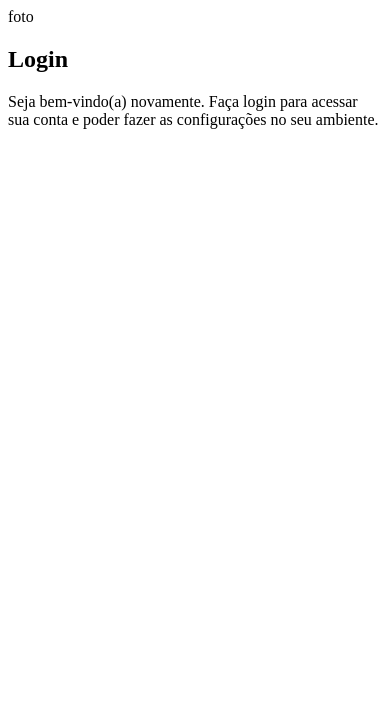
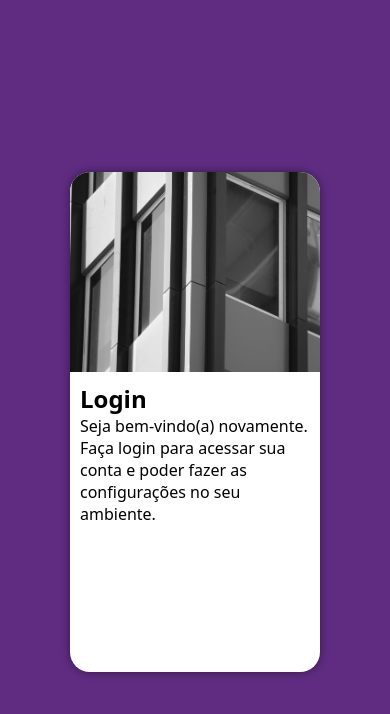
Before and after one commit to GusDev150/Projeto-login, a plain HTML site: page index.html in a window 390 px wide. Drawn offline with Linux system fonts and the light colour scheme.

Commit message:
estrutura css mobile first

```diff
--- a/index.html
+++ b/index.html
@@ -10,7 +10,7 @@
     <main>
         <section id="login">
             <div class="img">
-                foto
+                <!-- Aqui vai a imagem no CSS-->
             </div>
             <div class="formulario">
                 <h1>Login</h1>
--- a/styles/style.css
+++ b/styles/style.css
@@ -4,3 +4,51 @@
     --verde: #49a09d;
     --lilás: #5f2c82;
 }
+
+* {
+    padding: 0px;
+    margin: 0px;
+    font-family: system-ui, -apple-system, BlinkMacSystemFont, 'Segoe UI', Roboto, Oxygen, Ubuntu, Cantarell, 'Open Sans', 'Helvetica Neue', sans-serif;
+    box-sizing: border-box;
+}
+
+body, html {
+    background-color: var(--lilás);
+    height: 100vh;
+    width: 100vw;
+}
+
+main {
+    position: relative;
+    height: 100vh;
+    width: 100vw;
+}
+
+section#login {
+    position: absolute;
+    top: 50%;
+    left: 50%;
+    transform: translate(-50%, -50%);
+    overflow: hidden;
+
+    background-color: white;
+    width: 250px;
+    height: 500px;
+    border-radius: 20px;
+    box-shadow: 0px 0px 10px rgba(0, 0, 0, 0.445);
+}
+
+section#login > div.img {
+    display: block;
+    background-image: url(../img/pexels-2149489342-35218940.jpg);
+    background-size: cover;
+    background-repeat: no-repeat;
+    height: 200px;
+    background-position: center left;
+}
+
+section#login > div.formulario {
+    display: block;
+    padding: 10px;
+
+}
```
